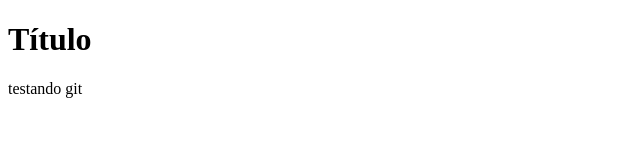
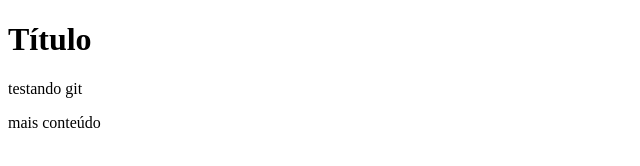
Before and after one commit to brunadoesp/ambientacao_fabrica, a plain HTML site: page index.html in a window 1280 px wide. Shown: the whole page, without its empty margins (0-640 px from the left). Drawn offline with Linux system fonts and the light colour scheme.

Commit message:
outro paragrafo

```diff
--- a/index.html
+++ b/index.html
@@ -9,4 +9,5 @@
     <body></body>
     <h1>Título</h1>
     <p>testando git</p>
+    <p>mais conteúdo</p>
 </html>
```
